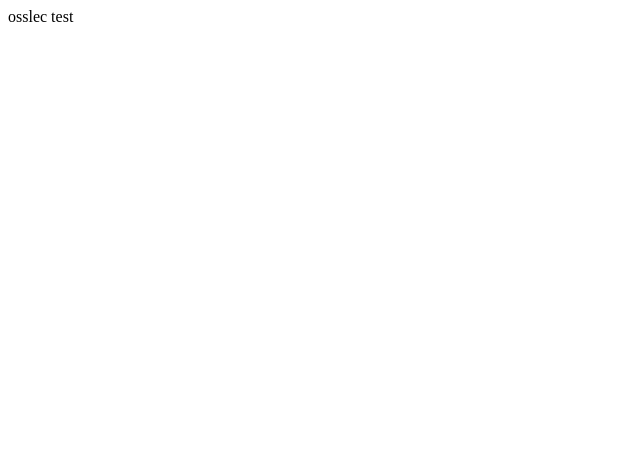
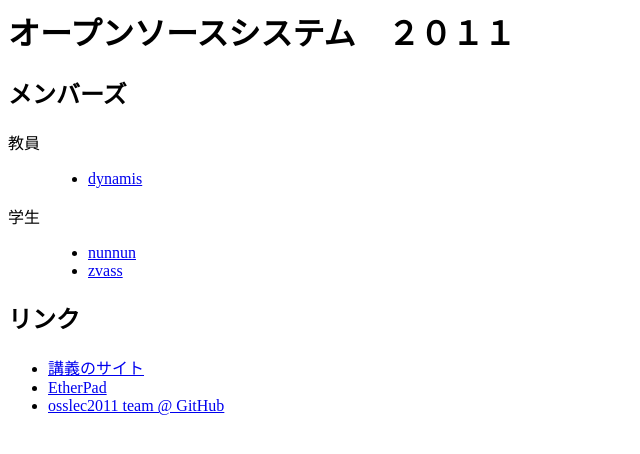
Before and after one commit to osslec/osslec.github.com, a plain HTML site: page index.html in a window 1280 px wide. Shown: the whole page, without its empty margins (0-640 px from the left). Drawn offline with Linux system fonts and the light colour scheme.

Commit message:
html profiles linked on index page

```diff
--- a/index.html
+++ b/index.html
@@ -1 +1,33 @@
-osslec test
+<html>
+<head>
+	<title>オープンソースシステム ２０１１</title>
+	<meta http-equiv="Content-Type" content="text/html; charset=utf-8" />
+</head>
+<body>
+<h1>オープンソースシステム　２０１１</h1>
+
+<h2>メンバーズ</h2>
+<dl>
+	<dt>教員</dt>
+	<dd>
+		<ul>
+			<li><a href="dynamis.html">dynamis</a>
+		</ul>
+	</dd>
+	<dt>学生</dt>
+	<dd>
+		<ul>
+			<li><a href="nunnun.html">nunnun</a>
+			<li><a href="zvass.html">zvass</a>
+		</ul>
+	</dd>
+</dl>
+
+<h2>リンク</h2>
+<ul>
+	<li><a href="http://itsp.keio.ac.jp/lecture/detail/107">講義のサイト</a>
+	<li><a href="http://pad.mozlabs.jp:9001/p/osslec2011">EtherPad</a>
+	<li><a href="https://github.com/organizations/osslec/teams/106992">osslec2011 team @ GitHub</a>
+</ul>
+</body>
+</html>
```
